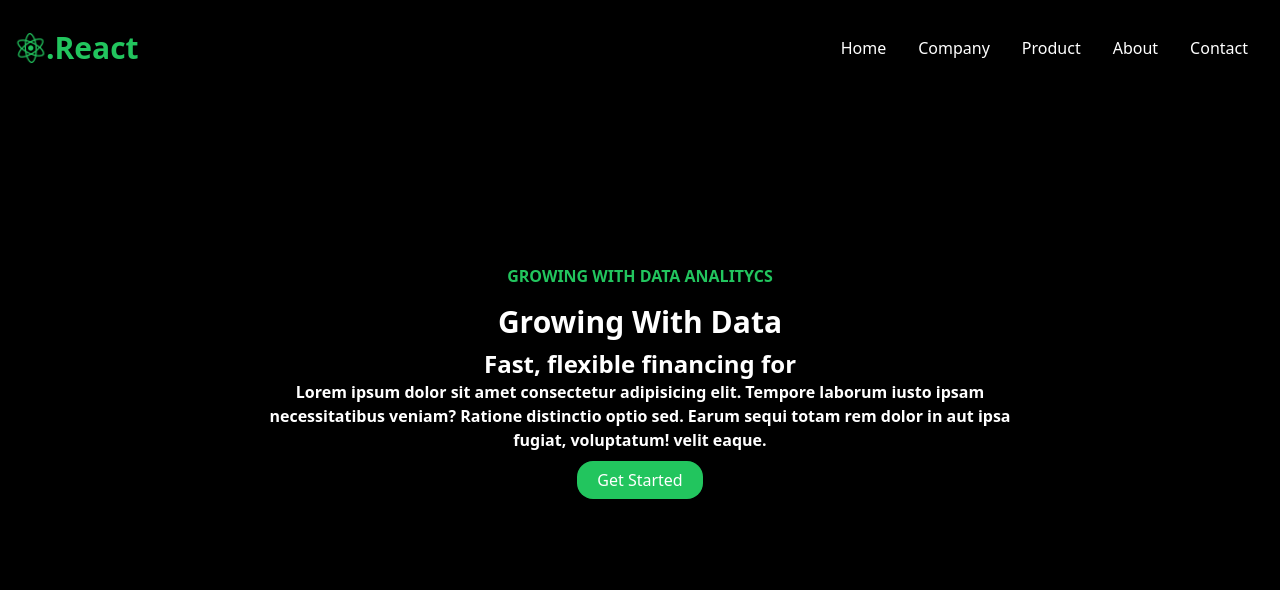
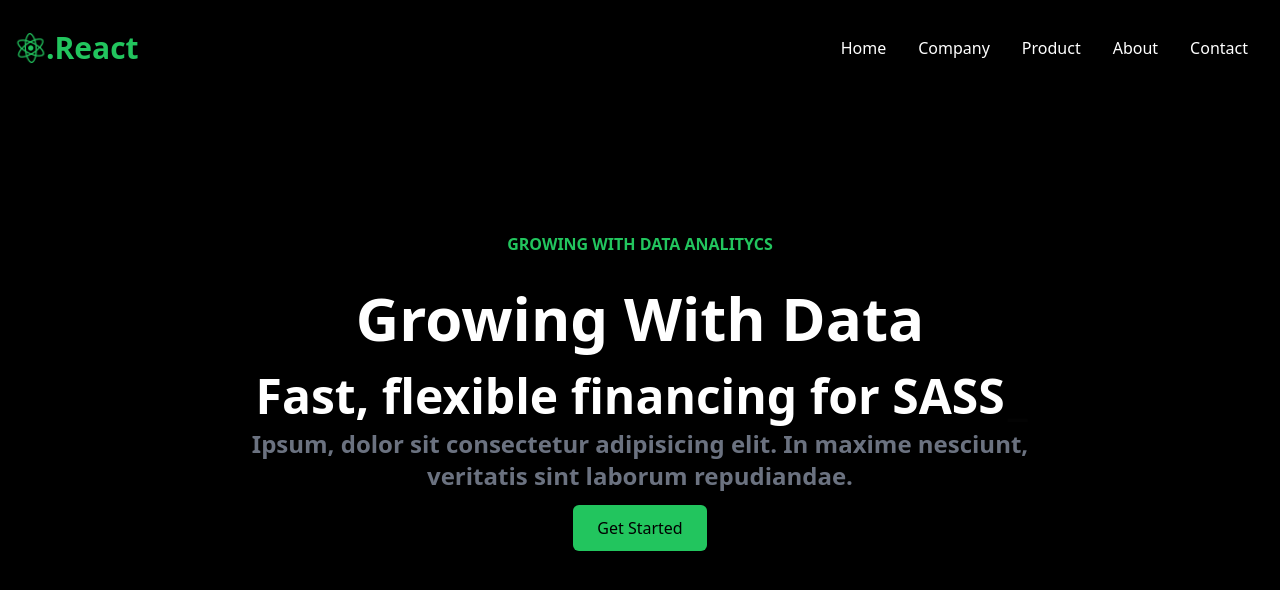
Before and after one commit to mukhammedaliametov/tailwind-web, a React (Vite) app: page / in a window 1280 px wide. Shown: the top 590 px of the page. Built offline with nearby package versions, Linux system fonts and the light colour scheme.

Commit message:
update home page

```diff
--- a/package.json
+++ b/package.json
@@ -12,7 +12,8 @@
   "dependencies": {
     "react": "^18.2.0",
     "react-dom": "^18.2.0",
-    "react-router-dom": "^6.14.0"
+    "react-router-dom": "^6.14.0",
+    "react-simple-typewriter": "^5.0.1"
   },
   "devDependencies": {
     "@types/react": "^18.0.37",
--- a/src/Layouts/Button.jsx
+++ b/src/Layouts/Button.jsx
@@ -3,7 +3,7 @@ import { Link } from "react-router-dom";
 
 const Button = (props) => {
   return (
-    <Link className="text-center px-5 max-w-[180px] cursor-pointer py-2 mt-5 text-bold bg-green-500 rounded-2xl">
+    <Link className="text-black md:px-6 text-center px-4 max-w-[180px] cursor-pointer py-3 text-bold bg-green-500 rounded-md hover:bg-green-300">
       {props.title}
     </Link>
   );
--- a/src/Pages/Home.jsx
+++ b/src/Pages/Home.jsx
@@ -1,21 +1,29 @@
 import React from "react";
+import { Typewriter } from "react-simple-typewriter";
 import Button from "../Layouts/Button";
 
 const Home = () => {
   return (
     <>
       <div className="max-w-[800px] w-full  mx-auto text-center ">
-        <p className="text-green-500 font-bold uppercase p-2 mt-[10rem]">
+        <p className="text-green-500 font-bold uppercase p-2 mt-[8rem]">
           Growing With Data Analitycs
         </p>
-        <p className="font-bold p-2 text-3xl">Growing With Data</p>
-        <p className="font-bold px-2 text-2xl">Fast, flexible financing for</p>
-        <p className="font-bold px-2 text-1xl text-black-500 mb-4">
-          Lorem ipsum dolor sit amet consectetur adipisicing elit. Tempore
-          laborum iusto ipsam necessitatibus veniam? Ratione distinctio optio
-          sed. Earum sequi totam rem dolor in aut ipsa fugiat, voluptatum! velit
-          eaque.
+        <h1 className="md:text-6xl sm:text-6xl text-3xl  font-bold px-2 md:py-6">
+          Growing With Data
+        </h1>
+        <p className="md:text-5xl sm:text-4xl text-xl font-bold mb-2">
+          Fast, flexible financing for {' '}
+          <Typewriter
+            words={["BTB", "BTC", "SASS"]}
+            loop={5}
+            cursor
+            cursorStyle="_"
+            typeSpeed={70}
+            deleteSpeed={50}
+          />
         </p>
+        <p className='text-gray-500 font-bold text-xl md:text-2xl mb-6'>Ipsum, dolor sit consectetur adipisicing elit. In maxime nesciunt, veritatis sint laborum repudiandae.</p>
         <Button title={'Get Started'} />
       </div>
     </>
```
Also changed, not shown: 1 other file (tests, documents, lock files or other folders).
